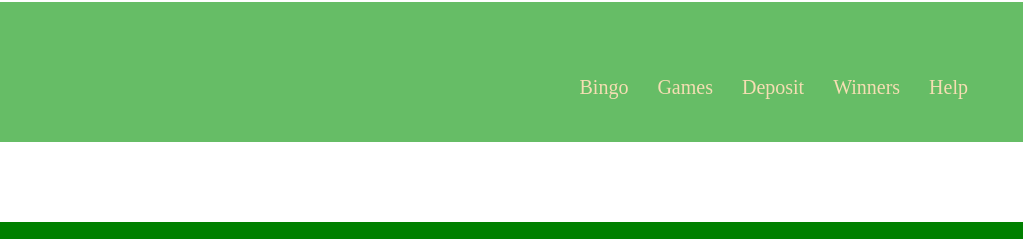
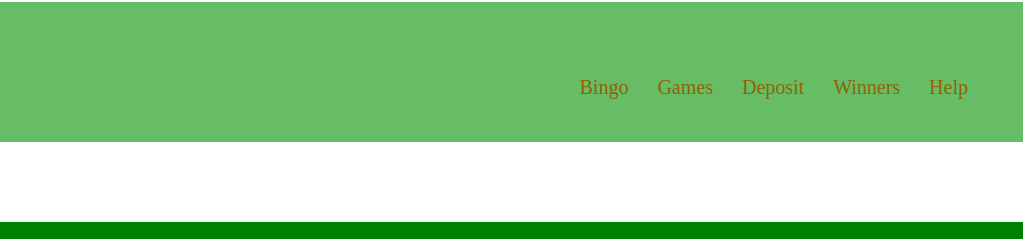
Before and after one commit to Perpe123/Lesson_3_task_5_Obiefuna_Toochi, a website: page index.html in a window 1280 px wide. Shown: the top 239 px of the page, 255-1280 px from the left. Drawn offline with Linux system fonts and the light colour scheme.

Commit message:
push corrected files

```diff
--- a/css/style.css
+++ b/css/style.css
@@ -169,11 +169,11 @@ header nav a {
     margin-right: 20px;
     font-size: 15px;
     text-decoration: none;
-    color: wheat;
-  }
+    color: rgb(146 96 2);
+}
 
   header nav a:hover {
-    color: rgb(230 168 53);
+    opacity: 0.4;
   }
 
   .heading {
@@ -199,7 +199,7 @@ main {
   display: flex;
   flex-direction: column;
   padding: 10px;
-  transition: all 1s;
+  transition: all 1s ease-in-out;
 }
 
 .content:hover {
@@ -299,7 +299,6 @@ footer p {
         margin-right: 25px;
         font-size: 20px;
         text-decoration: none;
-        color: wheat;
     }
 }
 
@@ -325,6 +324,5 @@ footer p {
         margin-right: 25px;
         font-size: 20px;
         text-decoration: none;
-        color: wheat;
     }
 }
```
Also changed, not shown: README.md.
